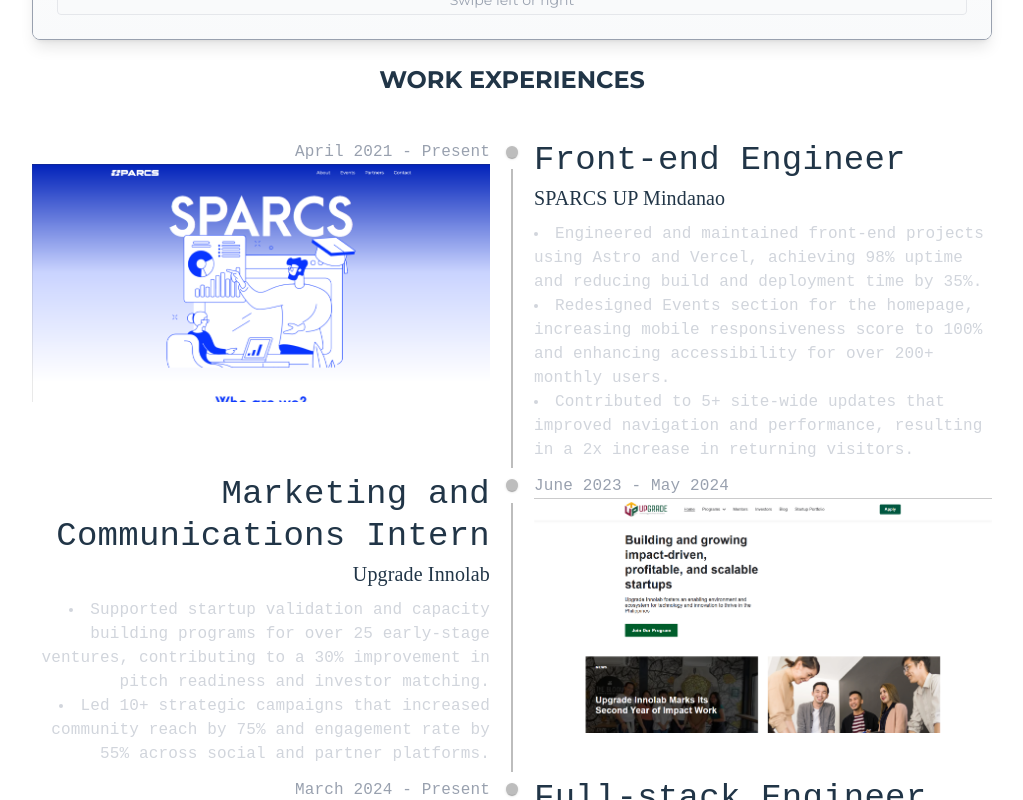
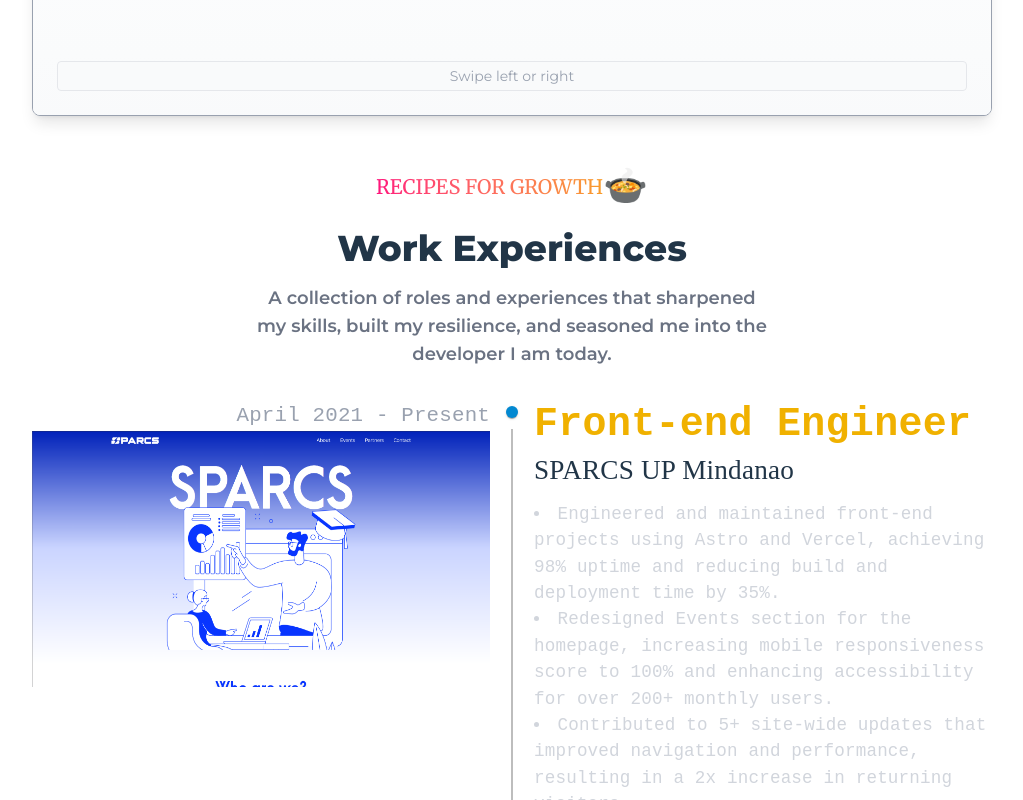
Before and after one commit to devRaxx/me, a React (Vite) app: page / in a window 1280 px wide. Shown: the part 1640-2440 px from the top of the page, without its empty margins (128-1151 px from the left). Built offline with nearby package versions, Linux system fonts and the light colour scheme; what tailwindcss-animated would draw is missing.

Commit message:
feat: finished web-view for work experiences section

```diff
--- a/package.json
+++ b/package.json
@@ -16,6 +16,7 @@
     "@mui/material": "^7.1.0",
     "@tailwindcss/postcss": "^4.1.5",
     "@tailwindcss/vite": "^4.1.5",
+    "aos": "^2.3.4",
     "react": "^19.1.0",
     "react-dom": "^19.1.0",
     "react-icons": "^5.5.0",
--- a/src/components/Projects.jsx
+++ b/src/components/Projects.jsx
@@ -5,7 +5,9 @@
     <section>
       <div className="flex flex-col items-center justify-center text-center mx-auto mt-14">
         <div className="flex justify-center items-center animate-shake animate-infinite animate-ease-linear">
-          <h1 className="font-merriweather text-xl">WHAT'S COOKING ?</h1>
+          <h1 className="font-merriweather text-xl gradient-text">
+            WHAT'S COOKING ?
+          </h1>
           <div className="relative flex items-end justify-center">
             {/* Pan */}
             <div className="text-5xl">🥘</div>
@@ -26,6 +28,10 @@
           </div>
         </div>
         <h2 className="text-4xl my-4 font-extrabold">Projects Built</h2>
+        <h2 className="text-center text-lg font-semibold text-gray-500 mb-5 mx-96">
+          Here’s a fresh batch of my latest projects—crafted with creativity,
+          tested with care, and served with purpose.
+        </h2>
       </div>
       <div>
         <Cards />
--- a/src/components/Work.jsx
+++ b/src/components/Work.jsx
@@ -5,8 +5,21 @@
 import experiences from "../data/experiences";
 
 const Work = () => (
-  <section className="h-full flex flex-col items-center justify-center">
-    <h1 className="text-2xl font-bold mb-8">WORK EXPERIENCES</h1>
+  <section className="h-full flex flex-col items-center justify-center mt-14">
+    <div className="flex items-center">
+      <h1 className="font-merriweather text-xl gradient-text animate-bounce animate-infinite animate-ease-out">
+        RECIPES FOR GROWTH
+      </h1>
+
+      <p className="animate-bounce animate-infinite animate-ease-out text-4xl">
+        🍲
+      </p>
+    </div>
+    <h1 className="text-4xl my-4 font-extrabold">Work Experiences</h1>
+    <h2 className="text-center text-lg font-semibold text-gray-500 mb-5 mx-96">
+      A collection of roles and experiences that sharpened my skills, built my
+      resilience, and seasoned me into the developer I am today.
+    </h2>
     <div className="w-full max-w-5xl">
       <Timeline position="alternate">
         {experiences.map((exp, index) => (
@@ -17,6 +30,7 @@
             company={exp.company}
             points={exp.points}
             image={exp.image}
+            aos={index % 2 === 0 ? "fade-up-right" : "fade-up-left"}
           />
         ))}
       </Timeline>
--- a/src/index.css
+++ b/src/index.css
@@ -72,6 +72,12 @@
   }
 }
 
+@layer components {
+  .gradient-text {
+    @apply bg-gradient-to-r from-[#ff0f7b] to-[#f89b29] bg-clip-text text-transparent;
+  }
+}
+
 .animate-fade-in-up {
   animation: fade-in-up 0.5s ease-out;
 }
--- a/src/ui/ExperienceItem.jsx
+++ b/src/ui/ExperienceItem.jsx
@@ -6,21 +6,35 @@
 import TimelineDot from "@mui/lab/TimelineDot";
 import TimelineOppositeContent from "@mui/lab/TimelineOppositeContent";
 import Typography from "@mui/material/Typography";
+import AOS from "aos";
+import { useEffect } from "react";
+import "aos/dist/aos.css";
 
-const ExperienceItem = ({ date, title, company, points, image }) => (
-  <TimelineItem>
+const ExperienceItem = ({ date, title, company, points, image, aos }) => (
+  useEffect(() => {
+    AOS.init({ duration: 1500 });
+  }, []),
+  (
+    <TimelineItem data-aos={aos} className="">
       <TimelineOppositeContent className="text-gray-400">
-      <Typography fontFamily={"monospace"}>{date}</Typography>
+        <Typography fontFamily={"monospace"} fontSize={"1.3rem"}>
+          {date}
+        </Typography>
         {image && (
           <div className="relative group w-fit">
-          <img src={image} alt={`${company} logo`} />
+            <img
+              src={image}
+              alt={`${company} logo`}
+              className="group-hover:animate-pulse h-64"
+              loading="lazy"
+            />
             <a
               href="/"
               target="_blank"
               rel="noopener noreferrer"
               className="absolute inset-0 flex items-center justify-center opacity-0 transition-[opacity] duration-0 group-hover:opacity-100 group-hover:duration-500"
             >
-            <button className="bg-white text-gray-800 font-bold px-4 py-2 rounded-lg shadow hover:bg-amber-300 transition duration-300 flex items-center gap-2">
+              <button className="bg-white text-gray-800 font-bold px-4 py-2 rounded-lg shadow hover:bg-amber-300 hover:scale-125 transition duration-300 flex items-center gap-2">
                 View
               </button>
             </a>
@@ -28,14 +42,25 @@
         )}
       </TimelineOppositeContent>
       <TimelineSeparator>
-      <TimelineDot />
+        <TimelineDot color="info" />
         <TimelineConnector />
       </TimelineSeparator>
       <TimelineContent>
-      <Typography variant="h4" fontFamily={"monospace"}>
+        <Typography
+          variant="h4"
+          fontFamily={"monospace"}
+          fontSize={"2.5rem"}
+          fontWeight={700}
+          className="text-yellow-500"
+        >
           {title}
         </Typography>
-      <Typography variant="h6" fontFamily={"cursive"}>
+        <Typography
+          variant="h6"
+          fontFamily={"cursive"}
+          fontSize={"1.7rem"}
+          fontWeight={500}
+        >
           {company}
         </Typography>
         <ul className="list-disc list-inside mt-2 space-y-1">
@@ -44,6 +69,8 @@
               key={index}
               variant="body1"
               fontFamily={"monospace"}
+              fontSize={"1.1rem"}
+              fontWeight={500}
               align="inherit"
               component="li"
               className="text-gray-300"
@@ -54,6 +81,7 @@
         </ul>
       </TimelineContent>
     </TimelineItem>
+  )
 );
 
 export default ExperienceItem;
```
Also changed, not shown: 1 other file (tests, documents, lock files or other folders). Lines whose indentation alone changed are shown as unchanged.
